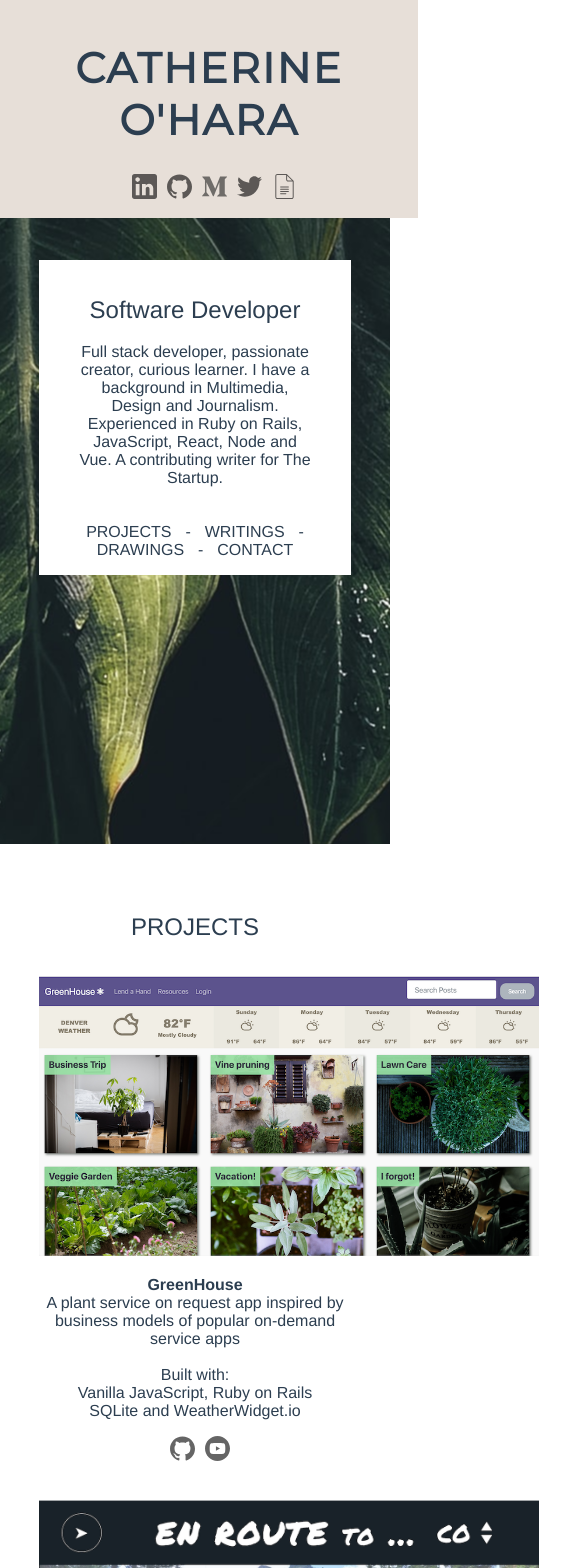
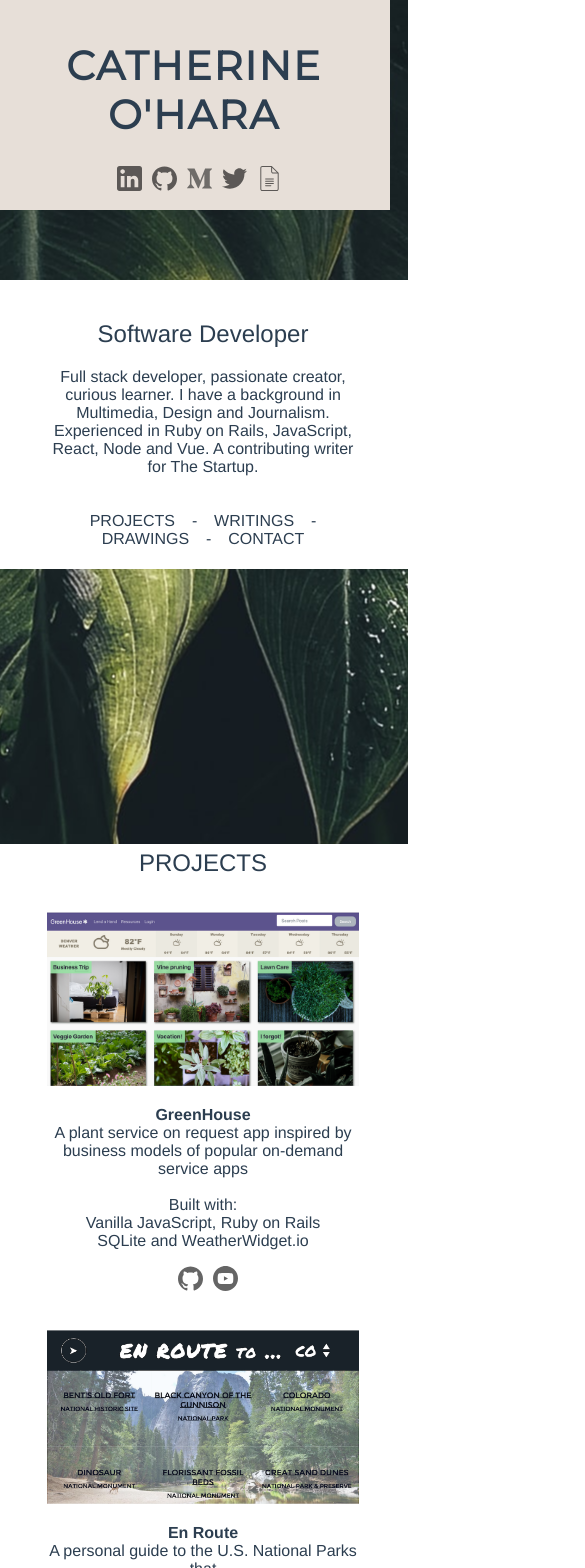
Before and after one commit to catherine-o/portfolio-site, a Vue app: page / in a window 390 px wide. Shown: the top 1568 px of the page, 585 px wide, since content can reach past the window. Built offline with nearby package versions, Linux system fonts and the light colour scheme.

Commit message:
adjusts css for responsive and mobile design

```diff
--- a/src/App.vue
+++ b/src/App.vue
@@ -11,7 +11,11 @@
   -moz-osx-font-smoothing: grayscale;
   text-align: center;
   color: #2c3e50;
-  margin: -8px -8px 0 -8px;
+  margin: -8px -26px 0 -10px;
+  @media screen and (min-width: 900px) {
+    margin: -8px -8px 0 -8px;
+  }
+  // width: 100vw;
   h2 {
         font-weight: 400;
     }
--- a/src/components/About.vue
+++ b/src/components/About.vue
@@ -50,8 +50,14 @@ export default {
 
 <style lang="scss">
 .about {
-    height: 75vh;
-    padding: 260px 10% 0 10%;
+    height: 65vh;
+    padding-top: 280px;
+    @media screen and (min-width: 700px) {
+        padding: 260px 10% 0 10%;
+    }
+    @media screen and (min-width: 700px) {
+        height: 75vh;
+    }
     .info {
         background-color: white;
         padding: 5% 12%;
--- a/src/components/Projects.vue
+++ b/src/components/Projects.vue
@@ -111,6 +111,9 @@ export default {
 <style lang="scss">
 .projects {
     padding: 0 10% 30px;
+    @media screen and (min-height: 1000px) {
+        margin-top: 120px;
+    }
     @media screen and (min-width: 1000px) {
         .project-grid {
             display: flex;
@@ -122,11 +125,17 @@ export default {
         margin: 35px auto;
     }
     #app-img {
-        width: 500px;
+        width: 95%;
+        @media screen and (min-width: 1000px) {
+            width: 500px;
+        }
     }
     #trivia-img {
-        width: 500px;
-        height: 312px;
+        width: 95%;
+        @media screen and (min-width: 1000px) {
+            height: 312px;
+            width: 500px;
+        }
     }
     .icons {
         width: 25px;
--- a/src/components/Writings.vue
+++ b/src/components/Writings.vue
@@ -62,26 +62,49 @@ export default {
     background-position: center;
     background-attachment: fixed;
     background-repeat: no-repeat;
-    width: 100vw;
+    width: 100%;
+    padding-top: 5%;
+    @media screen and (min-width: 1420px) {
+        padding-top: 2%;
         height: 85vh;
+    }
     h2 {
         background-color: white;
         width: 200px;
+        padding: 15px 10px;
         margin: auto;
     }
     .post-grid {
+        margin: 5% auto;
+        background-color: white;
+        padding-bottom: 5%;
+        @media screen and (min-width: 700px) {
+            width: 70%;
+        }
+        @media screen and (min-width: 1430px) {
             width: 80%;
             height: 425px;
-        background-color: white;
-        margin: 5% auto;
+            margin: 3% auto;
             padding: 10px 20px;
             display: flex;
+            flex-flow: row wrap;
             justify-content: space-evenly;
+        }
         .post {
+            padding: 20px;
+            @media screen and (min-width: 700px) {
+            padding: 50px 100px 0 100px;
+            }
+            @media screen and (min-width: 1430px) {
             padding: 30px;
             margin: auto;
+            max-width: 320px;
+            }
             .post-img {
+                width: 90%;
+                @media screen and (min-width: 700px) {
                     width: 320px;
+                }
             }
             h4 {
                 opacity: 60%;
--- a/src/views/Home.vue
+++ b/src/views/Home.vue
@@ -56,20 +56,23 @@ export default {
       background-position: center;
       background-attachment: fixed;
       background-repeat: no-repeat;
-      width: 100vw;
+      width: 100%;
       height: 100vh;
       header {
           font-family: 'Montserrat', sans-serif;
           letter-spacing: 2px;
           background-color:rgb(231, 223, 216);
           position: fixed;
-          width: 100%;
-          margin-top: 0;
           padding: 14px;
-          font-size: 21px;
           text-align: center;
           z-index: 3;
+          font-size: 20px;
+          @media screen and (min-width: 500px) {
+            padding: 14px;
+            width: 100vw;
+          }
           @media screen and (min-width: 900px) {
+            font-size: 21px;
             display: flex;
             justify-content: space-around;
             align-content: center;
```
Also changed, not shown: src/assets/plant.jpeg (added). Lines whose indentation alone changed are shown as unchanged.
